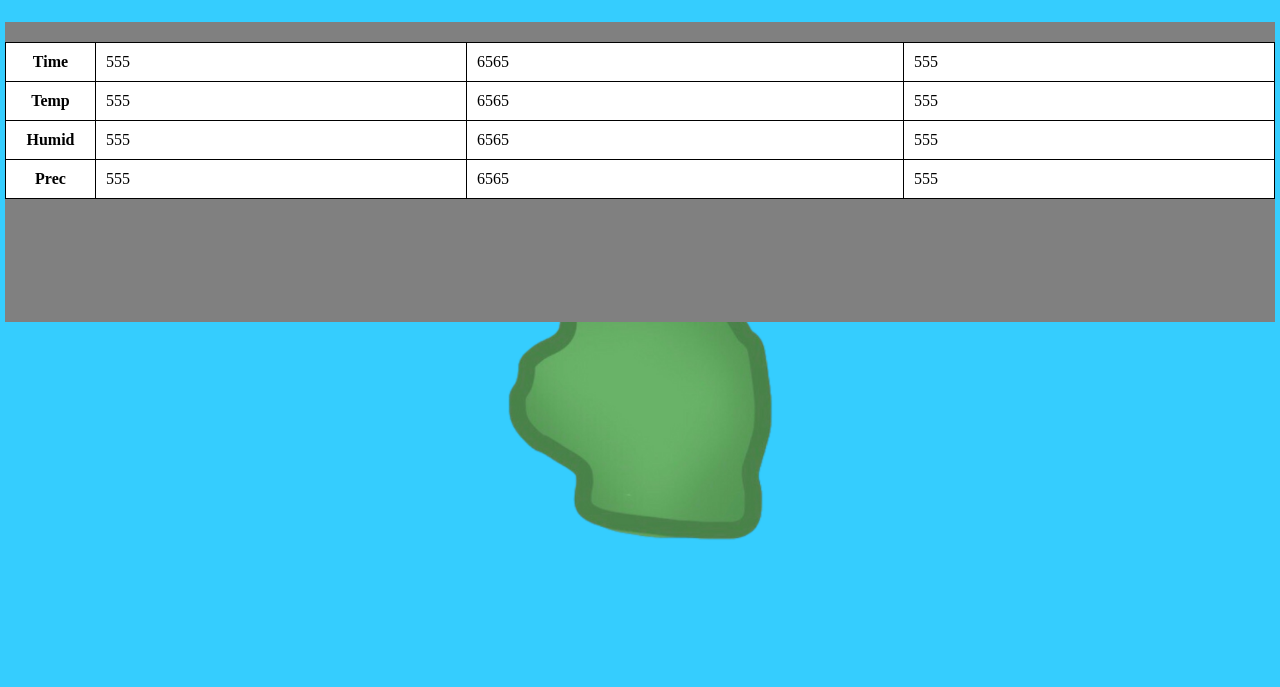
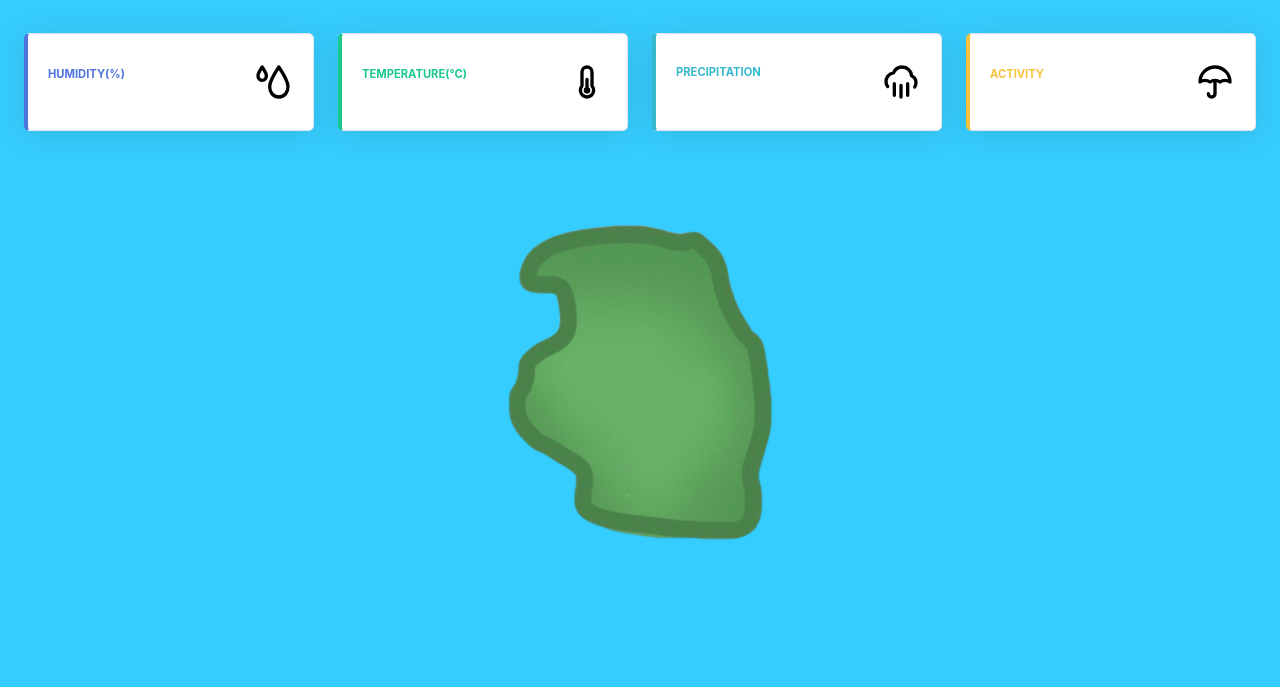
Before and after one commit to DanielDeeznutz/Trang-LWF, a plain HTML site: page nayong.html in a window 1280 px wide. Shown: the part 113-800 px from the top of the page. Drawn offline with Linux system fonts and the light colour scheme; no server answers.

Commit message:
Update nayong.html

```diff
--- a/nayong.html
+++ b/nayong.html
@@ -5,6 +5,7 @@
     <meta name="viewport" content="width=device-width, initial-scale=1.0">
     <title>Nayong</title>
 
+    <link href="css/sb-admin-2.min.css" rel="stylesheet">
     <link rel="stylesheet" href="css/data.css">
     <link rel="stylesheet" href="css/nayong.css">
 </head>
@@ -20,36 +21,132 @@
             <a href="index.html"><img src="img/Vector.svg" alt="" class="logo"></a>
 
         </nav>
+      </div>
+      <p id="ssss"></p>
 
-            <div style="overflow-x:auto;" class="tabe">
-                <table style="width:100%;">
-                  <tr>
-                    <th>Time</th>
-                    <td>555</td>
-                    <td>6565</td>
-                    <td>555</td>
-                  </tr>
-                  <tr>
-                    <th>Temp</th>
-                    <td>555</td>
-                    <td>6565</td>
-                    <td>555</td>
-                  </tr>
-                  <tr>
-                    <th>Humid</th>
-                    <td>555</td>
-                    <td>6565</td>
-                    <td>555</td>
-                  </tr>
-                  <tr>
-                    <th>Prec</th>
-                    <td>555</td>
-                    <td>6565</td>
-                    <td>555</td>
-                  </tr>
-                </table>
+        <!-- Begin Page Content -->
+        <div class="container-fluid">
+
+
+          <!-- Content Row -->
+          <div class="row">
+
+              <!-- Earnings (Monthly) Card Example -->
+              <div class="col-xl-3 col-md-6 mb-4">
+                  <div class="card border-left-primary shadow h-100 py-2">
+                      <div class="card-body">
+                          <div class="row no-gutters align-items-center">
+                              <div class="col mr-2">
+                                  <div class="text-xs font-weight-bold text-primary text-uppercase mb-1">
+                                      Humidity(%)</div>
+                                  <h2 style="color: black;"><p id="humid"></p></h2>
+                              </div>
+                              <div class="col-auto">
+                                  <img src="img/humid.svg" alt="" style="height: 2.5rem; width: auto;">
                               </div>
                           </div>
+                      </div>
+                  </div>
+              </div>
+
+              <!-- Earnings (Monthly) Card Example -->
+              <div class="col-xl-3 col-md-6 mb-4">
+                  <div class="card border-left-success shadow h-100 py-2">
+                      <div class="card-body">
+                          <div class="row no-gutters align-items-center">
+                              <div class="col mr-2">
+                                  <div class="text-xs font-weight-bold text-success text-uppercase mb-1">
+                                      Temperature(°C)</div>
+                                  <h2 style="color: black;"><p id="temp"></p></h2>
+                              </div>
+                              <div class="col-auto">
+                                  <img src="img/temp.svg" alt="" style="height: 2.5rem; width: auto;">
+                              </div>
+                          </div>
+                      </div>
+                  </div>
+              </div>
+
+              <!-- Earnings (Monthly) Card Example -->
+              <div class="col-xl-3 col-md-6 mb-4">
+                  <div class="card border-left-info shadow h-100 py-2">
+                      <div class="card-body">
+                          <div class="row no-gutters align-items-center">
+                              <div class="col mr-2">
+                                  <div class="text-xs font-weight-bold text-info text-uppercase mb-1">Precipitation
+                                  </div>
+                                  <div class="row no-gutters align-items-center">
+                                      <div class="col-auto">
+                                          <h2 style="color: black;"><p id="prec"></p></h2>
+                                      </div>
+                                  </div>
+                              </div>
+                              <div class="col-auto">
+                                  <img src="img/prec.svg" alt="" style="height: 2.5rem; width: auto;">
+                              </div>
+                          </div>
+                      </div>
+                  </div>
+              </div>
+
+              <!-- Pending Requests Card Example -->
+              <div class="col-xl-3 col-md-6 mb-4">
+                  <div class="card border-left-warning shadow h-100 py-2">
+                      <div class="card-body">
+                          <div class="row no-gutters align-items-center">
+                              <div class="col mr-2">
+                                  <div class="text-xs font-weight-bold text-warning text-uppercase mb-1">
+                                      Activity</div>
+                                  <h4 style="color: black;"><p id="tudyang"></p></h4>
+                              </div>
+                              <div class="col-auto">
+                                  <img src="img/um.svg" alt="" style="height: 2.5rem; width: auto;">
+                              </div>
+                          </div>
+                      </div>
+                  </div>
+              </div>
+          </div>
+          <script>
+
+            var today = new Date();
+            var nmon = (today.getMonth() + 1);
+            var ndate = today.getDate();
+            var nhour = today.getHours();
+            var nsec = today.getSeconds();
+            var nmin = (today.getMinutes() - 20);
+            if(nmin<0){nhour = nhour-1;
+            nmin = 60+nmin;}
+            var date = today.getFullYear() + '-' + nmon.toString().padStart(2, '0') + '-' + ndate.toString().padStart(2, '0');
+            var time = nhour.toString().padStart(2, '0') + ":" + nmin.toString().padStart(2, '0') + ":" + nsec.toString().padStart(2, '0');
+            var dateTime = date + ' ' + time;
+
+            const option = {
+              method: 'GET',
+              headers: { 'User-Agent': 'insomnia/8.3.0' }
+            };
+
+
+
+            const url = new URL('https://playground.kid-bright.org/api/data_table_wide');
+            url.searchParams.append('stations', '240AC4AADE1C');
+            url.searchParams.append('format', 'series');
+            url.searchParams.append('start', dateTime);
+            url.searchParams.append('end', '2024-11-19 00:00:00');
+            url.searchParams.append('freq', '10mins');
+
+            fetch(url.toString(), option)
+              .then(response => response.json())
+              .then(data => {
+
+
+                document.getElementById("temp").innerHTML = data.data[0][7] + " °C";
+                document.getElementById("humid").innerHTML = data.data[0][2] + " %";
+                document.getElementById("prec").innerHTML = data.data[0][6] + " mm";
+                document.getElementById("tudyang").innerHTML = "You can tapping a rubber at 3.00 a.m.";
+
+        })
+    </script>
 </header>
 
 </body>
```
Lines whose indentation alone changed are shown as unchanged.
